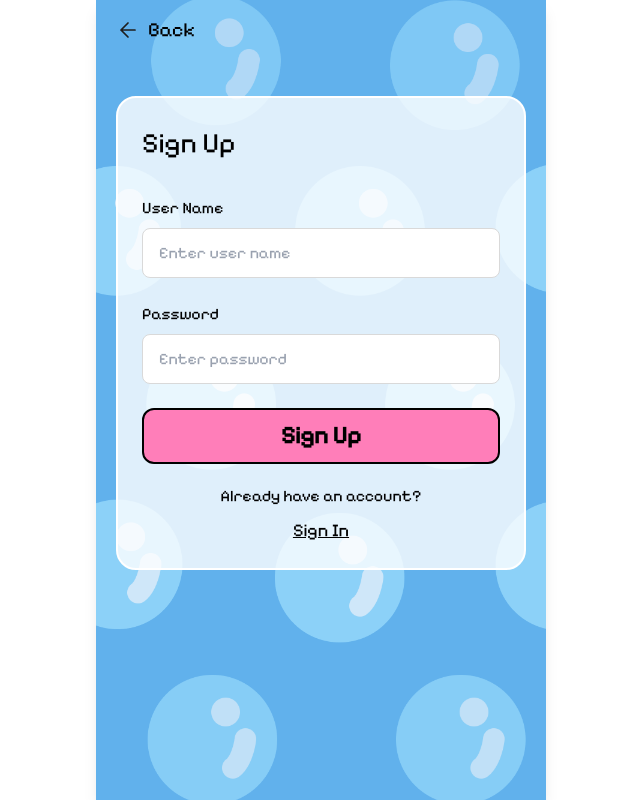
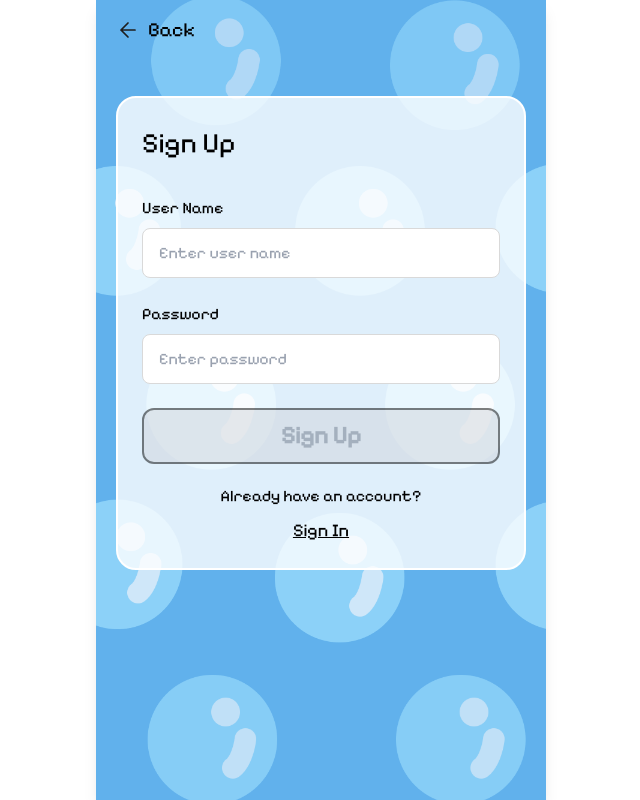
Before and after one commit to seongbiny/biniGameTown, a React (Vite) app in the folder packages/game/bini-puzzle-web/: page /signup in a window 1280 px wide. Shown: the whole page, without its empty margins (319-959 px from the left). Built offline with nearby package versions, Linux system fonts and the light colour scheme.

Commit message:
feat: 모달 컴포넌트 추가 및 회원가입 페이지에 통합, 사용자 입력 검증 로직 추가

```diff
--- /dev/null
+++ b/packages/game/bini-puzzle-web/src/components/ui/Modal.tsx
@@ -0,0 +1,67 @@
+import React from "react";
+
+interface ModalProps {
+  isOpen: boolean;
+  onClose: () => void;
+  title: string;
+  content: string | React.ReactNode;
+  buttonText?: string;
+  onButtonClick?: () => void;
+}
+
+export default function Modal({
+  isOpen,
+  onClose,
+  title,
+  content,
+  buttonText = "확인",
+  onButtonClick,
+}: ModalProps) {
+  // 모달이 열려있지 않으면 아무것도 렌더링하지 않음
+  if (!isOpen) return null;
+
+  const handleButtonClick = () => {
+    if (onButtonClick) {
+      onButtonClick();
+    } else {
+      onClose(); // 기본적으로는 모달 닫기
+    }
+  };
+
+  return (
+    <>
+      {/* 모달 오버레이 (전체 화면을 덮는 어두운 배경) */}
+      <div
+        className="fixed inset-0 z-50 flex items-center justify-center p-4"
+        onClick={onClose} // 배경 클릭 시 모달 닫기
+      >
+        {/* Dim 처리된 배경 */}
+        <div className="absolute inset-0 bg-black/60 backdrop-blur-sm" />
+
+        {/* 모달 내용 박스 */}
+        <div
+          className="relative bg-white rounded-[20px] p-8 mx-5 max-w-sm w-full shadow-2xl border-2 border-white"
+          onClick={(e) => e.stopPropagation()} // 모달 내용 클릭 시 닫히지 않도록
+        >
+          {/* 모달 제목 */}
+          <h2 className="text-[24px] font-bold text-black mb-4 pr-8">
+            {title}
+          </h2>
+
+          {/* 모달 내용 */}
+          <div className="text-black text-base mb-6">
+            {typeof content === "string" ? <p>{content}</p> : content}
+          </div>
+
+          {/* 버튼 */}
+          <button
+            onClick={handleButtonClick}
+            className="w-full bg-[#FF7EB9] text-black py-3 rounded-xl text-[20px] font-bold border-2 border-black hover:bg-[#E665A3] transition-colors"
+          >
+            {buttonText}
+          </button>
+        </div>
+      </div>
+    </>
+  );
+}
--- /dev/null
+++ b/packages/game/bini-puzzle-web/src/hooks/useModal.ts
@@ -0,0 +1,14 @@
+import { useState } from "react";
+
+export const useModal = () => {
+  const [isOpen, setIsOpen] = useState(false);
+
+  const openModal = () => setIsOpen(true);
+  const closeModal = () => setIsOpen(false);
+
+  return {
+    isOpen,
+    openModal,
+    closeModal,
+  };
+};
--- a/packages/game/bini-puzzle-web/src/pages/auth/SignUpPage.tsx
+++ b/packages/game/bini-puzzle-web/src/pages/auth/SignUpPage.tsx
@@ -1,17 +1,45 @@
 import PageContainer from "../../components/layout/PageContainer";
 import { useNavigate } from "react-router-dom";
+import { useForm } from "react-hook-form";
+import { useModal } from "../../hooks/useModal";
+import Modal from "../../components/ui/Modal";
+
+interface SignUpFormData {
+  username: string;
+  password: string;
+}
 
 export default function SignUpPage() {
   const navigate = useNavigate();
+  const { register, handleSubmit, watch } = useForm<SignUpFormData>();
+
+  const { isOpen, openModal, closeModal } = useModal();
+
+  // 입력값 감시
+  const watchedValues = watch();
+  const isFormValid =
+    watchedValues.username?.trim() && watchedValues.password?.trim();
+
+  const onSubmit = (data: SignUpFormData) => {
+    console.log("Sign up with:", data);
+    // 회원가입 로직 추가
+    openModal();
+  };
+
+  const handleModalButtonClick = () => {
+    closeModal();
+    navigate("/signin");
+  };
 
   return (
     <PageContainer>
       <div
         className="w-full h-full flex flex-col items-center bg-cover bg-center bg-no-repeat"
         style={{
-          backgroundImage: "url(/images/bubble.png",
+          backgroundImage: "url(/images/bubble.png)",
         }}
       >
+        {/* Back 버튼 */}
         <div className="w-full flex items-center justify-start px-5 py-4">
           <button
             onClick={() => navigate(-1)}
@@ -22,32 +50,54 @@ export default function SignUpPage() {
           </button>
         </div>
 
-        <div className="mx-5 mt-9 p-6 bg-white/80 border-2 border-white rounded-[20px] w-[calc(100%-40px)] flex flex-col">
+        {/* 폼 */}
+        <form
+          onSubmit={handleSubmit(onSubmit)}
+          className="mx-5 mt-9 p-6 bg-white/80 border-2 border-white rounded-[20px] w-[calc(100%-40px)] flex flex-col"
+        >
+          {/* Sign Up 제목 */}
           <div className="text-[28px] text-black mb-8">Sign Up</div>
+
+          {/* User Name 필드 */}
           <div className="mb-6">
             <label className="block text-base text-black mb-2 font-pixelify">
               User Name
             </label>
             <input
+              {...register("username", { required: true })}
               type="text"
               placeholder="Enter user name"
-              className="w-full px-4 py-3 bg-white border border-[#d9d9d9] rounded-lg text-base outline-none focus:border-blue-500 transition-colors  placeholder:text-gray-400"
+              className="w-full px-4 py-3 bg-white border border-[#d9d9d9] rounded-lg text-base outline-none focus:border-blue-500 transition-colors placeholder:text-gray-400"
             />
           </div>
+
+          {/* Password 필드 */}
           <div className="mb-6">
             <label className="block text-base text-black mb-2 font-pixelify">
               Password
             </label>
             <input
+              {...register("password", { required: true })}
               type="password"
               placeholder="Enter password"
-              className="w-full px-4 py-3 bg-white border border-[#d9d9d9] rounded-lg text-base outline-none focus:border-blue-500 transition-colors  placeholder:text-gray-400"
+              className="w-full px-4 py-3 bg-white border border-[#d9d9d9] rounded-lg text-base outline-none focus:border-blue-500 transition-colors placeholder:text-gray-400"
             />
           </div>
-          <button className="w-full bg-[#FF7EB9] text-black rounded-xl text-[24px] font-bold border-2 border-black py-2">
+
+          {/* Sign Up 버튼 - 조건부 활성화 */}
+          <button
+            type="submit"
+            disabled={!isFormValid}
+            className={`w-full rounded-xl text-[24px] font-bold border-2 border-black py-2 transition-all duration-200 ${
+              isFormValid
+                ? "bg-[#FF7EB9] text-black hover:bg-[#E665A3] cursor-pointer"
+                : "bg-gray-300 text-gray-500 cursor-not-allowed opacity-50"
+            }`}
+          >
             Sign Up
           </button>
 
+          {/* 하단 링크 */}
           <div className="mt-5 text-center">
             <p className="text-black text-base font-pixelify mb-2">
               Already have an account?
@@ -59,7 +109,16 @@ export default function SignUpPage() {
               Sign In
             </a>
           </div>
-        </div>
+        </form>
+
+        <Modal
+          isOpen={isOpen}
+          onClose={closeModal}
+          title="You're all set!"
+          content="Your account has been created. Get ready to dive into the game and compete for the top spot!"
+          buttonText="Start Playing"
+          onButtonClick={handleModalButtonClick}
+        />
       </div>
     </PageContainer>
   );
```
